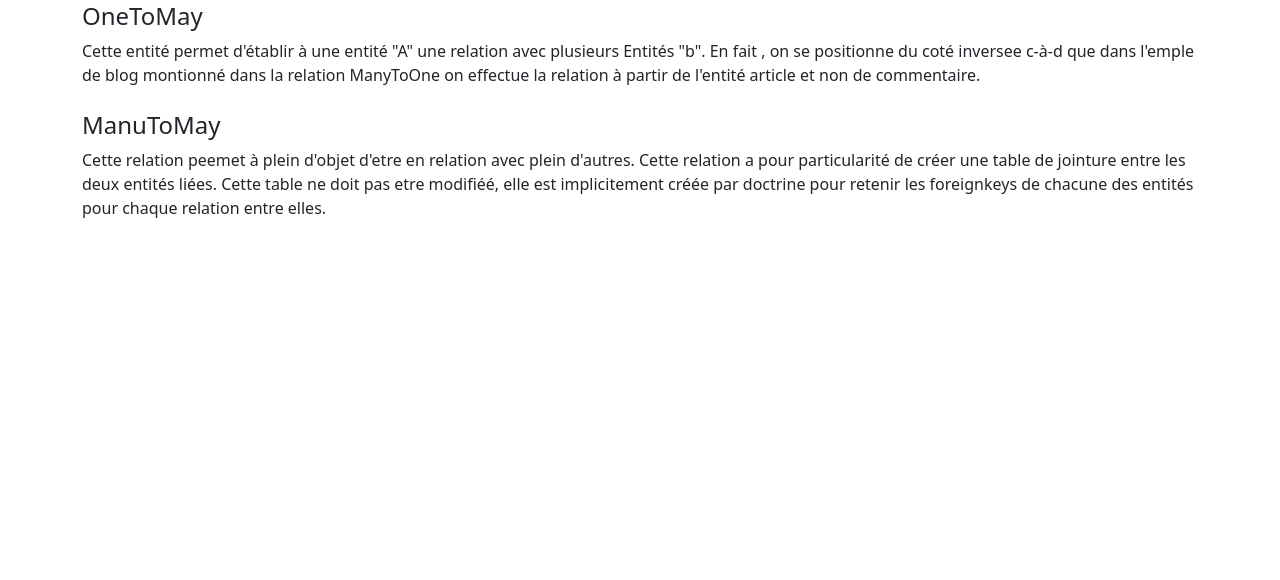
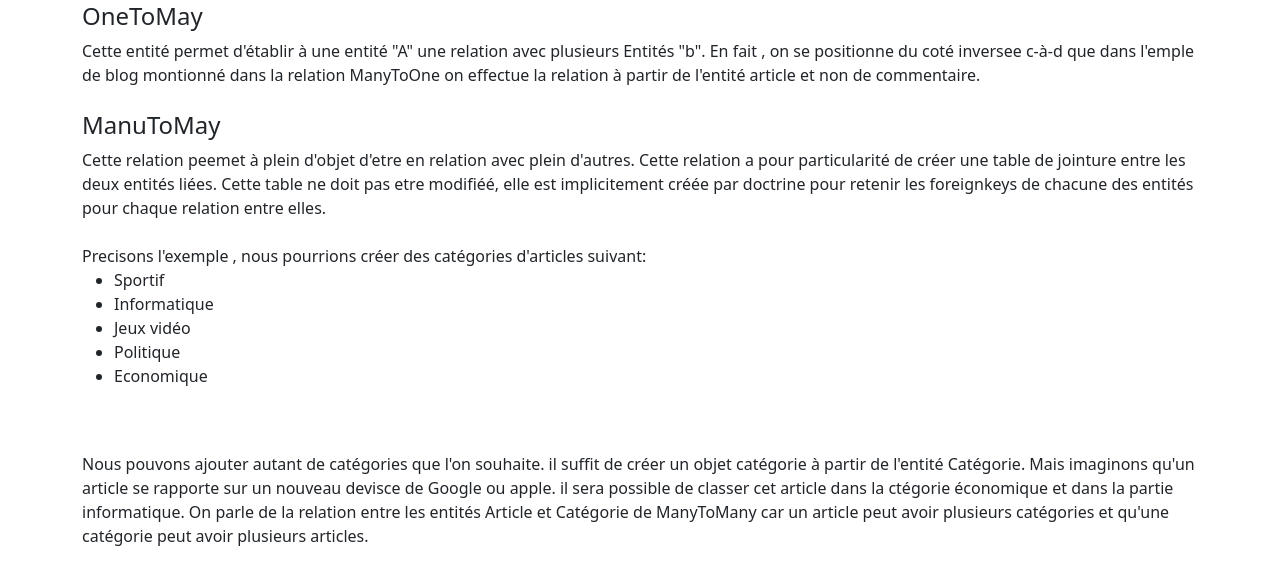
Before and after one commit to akkramm00/Les-Entit-s-Symfony, a PHP site: page /db_name/relations.php in a window 1280 px wide. Shown: the part 1086-1666 px from the top of the page. Before the commit the page ends 1304 px from the top, so only its background shows below. Run offline with PHP 8.4, Linux system fonts and the light colour scheme.

Commit message:
add example of entity

```diff
--- a/relations.php
+++ b/relations.php
@@ -61,7 +61,21 @@
           <br><br>
 
           <h4>ManuToMay</h4>
-          Cette relation peemet à plein d'objet d'etre en relation avec plein d'autres. Cette relation a pour particularité de créer une table de jointure entre les deux entités liées. Cette table ne doit pas etre modifiéé, elle est implicitement créée par doctrine pour retenir les foreignkeys de chacune des entités pour chaque relation entre elles.
+          Cette relation peemet à plein d'objet d'etre en relation avec plein d'autres. Cette relation a pour particularité de créer une table de jointure entre les deux entités liées. Cette table ne doit pas etre modifiéé, elle est implicitement créée par doctrine pour retenir les foreignkeys de chacune des entités pour chaque relation entre elles.<br><br>
+
+          Precisons l'exemple , nous pourrions créer des catégories d'articles suivant:
+
+          <ul>
+            <li>Sportif</li>
+            <li>Informatique</li>
+            <li>Jeux vidéo</li>
+            <li>Politique</li>
+            <li>Economique</li>
+          </ul>
+          <br><br>
+          Nous pouvons ajouter autant de catégories que l'on souhaite. il suffit de créer un objet catégorie à partir de l'entité Catégorie. Mais imaginons qu'un article se rapporte sur un nouveau devisce de Google ou apple. il sera possible de classer cet article dans la ctégorie économique et dans la partie informatique. On parle de la relation entre les entités Article et Catégorie de ManyToMany car un article peut avoir plusieurs catégories et qu'une catégorie peut avoir plusieurs articles.
+
+
           </p>
      </div>
       </div>
```
